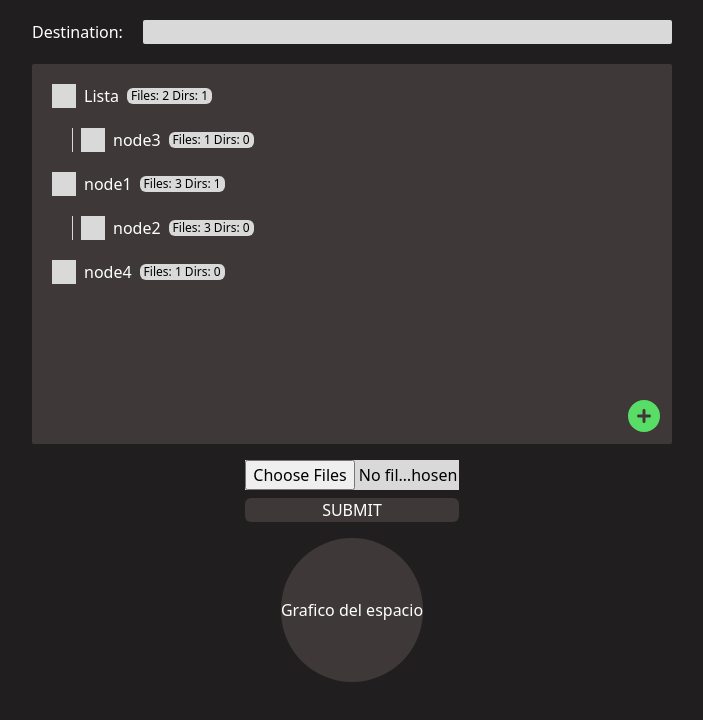
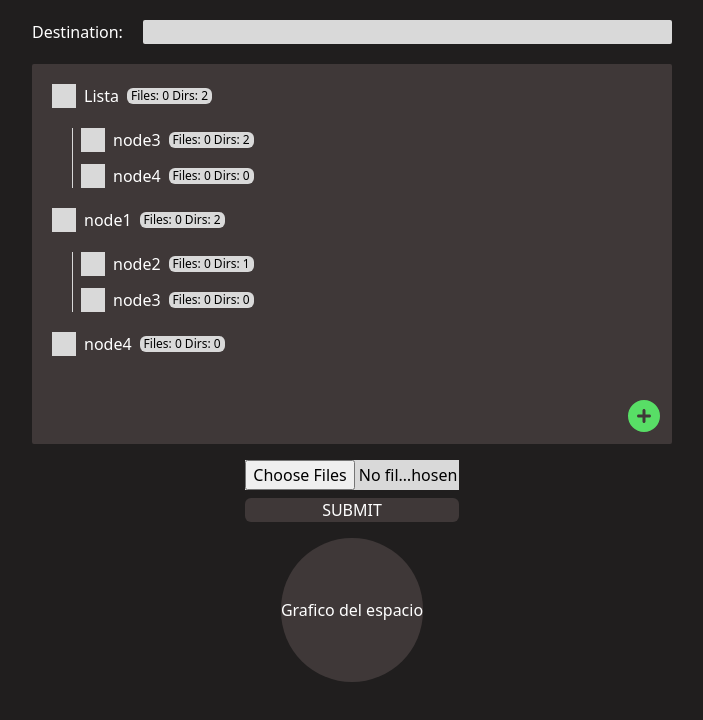
Before and after one commit to andres2110/my-g-drive-frontend, a Next.js app: page / in a window 1280 px wide. Shown: the top 720 px of the page, without its empty margins (288-991 px from the left). Built offline with nearby package versions, Linux system fonts and the light colour scheme.

Commit message:
insert nodes y update name funcionando

```diff
--- a/src/app/components/Node.jsx
+++ b/src/app/components/Node.jsx
@@ -2,7 +2,7 @@
 import React, { useContext } from "react";
 import { usePath } from "../hooks/usePath";
 import { useDirs } from "../hooks/useDirs";
-import { COLORS } from "../constants";
+import { ACTIONS, COLORS, MODES } from "../constants";
 import NodeInsert from "./NodeInsert";
 
 export default function Node({ name, numFiles, numDirs, path, mode, selected, id }) {
@@ -12,13 +12,13 @@ export default function Node({ name, numFiles, numDirs, path, mode, selected, id
   const fnHandleClick = () => {
     fnChangePath(path);
     fnDispatch({
-      type: "selected",
+      type: ACTIONS.select,
       id: id,
     });
   };
-  let sMode = selected ? "selected" : mode;
+  let sMode = selected ? MODES.selected : mode;
   let sDivClass = oColors[sMode];
-  let bDisplay = mode === "display";
+  let bDisplay = mode === MODES.displayed;
   return (
     <div className="flex flex-col">
       <div className="flex gap-2 items-center">
@@ -26,7 +26,7 @@ export default function Node({ name, numFiles, numDirs, path, mode, selected, id
         {bDisplay ? (
           <NodeDisplay numDirs={numDirs} numFiles={numFiles} name={name} />
         ) : (
-          <NodeInsert name={name} id={id} />
+          <NodeInsert name={name} id={id} path={path}/>
         )}
       </div>
     </div>
--- a/src/app/components/NodeInsert.jsx
+++ b/src/app/components/NodeInsert.jsx
@@ -1,28 +1,54 @@
 import { faCheck, faTimes } from "@fortawesome/free-solid-svg-icons";
 import { FontAwesomeIcon } from "@fortawesome/react-fontawesome";
-import React from "react";
+import { useRef, useState } from "react";
 import { useDirs } from "../hooks/useDirs";
+import { ACTIONS } from "../constants";
+import { usePath } from "../hooks/usePath";
 
-const NodeInsert = ({ name, id }) => {
+const NodeInsert = ({ name, id, path }) => {
+  const [bShow, setShow] = useState(false);
   const { fnDispatch } = useDirs();
-  const fnUpdate = (e) => {
-    console.log({ e });
+  const { path: currentPath, fnChangePath } = usePath();
+  const oInputName = useRef();
+  const fnUpdate = () => {
+    let sValue = oInputName.current.value;
+    fnDispatch({
+      type: ACTIONS.updateName,
+      id: id,
+      name: sValue,
+    });
+    setShow(true);
   };
   const fnDelete = () => {
+    if (path === currentPath) {
+      fnChangePath("");
+    }
     fnDispatch({
-      type: "deleted",
+      type: ACTIONS.delete,
       id: id,
     });
   };
 
   return (
     <div className="flex gap-2  items-center">
-      <input
-        type="text"
-        placeholder="Dirname"
-        className="text-xs rounded-lg p-1 w-15 bg-transparent text-[#9cd1a9]"
-      />
-      <FontAwesomeIcon icon={faCheck} color="#9cd1a9" />
+      {bShow ? (
+        <h5 className=" text-white" onDoubleClick={() => setShow(!bShow)}>
+          {name}
+        </h5>
+      ) : (
+        <>
+          <input
+            type="text"
+            capture
+            defaultValue={name}
+            className="rounded-lg w-15 bg-transparent text-[#c1d19c] text-base h-6"
+            ref={oInputName}
+            // onBlur={fnUpdate}
+          />
+          <FontAwesomeIcon icon={faCheck} color="#9cd1a9" onClick={fnUpdate} />
+        </>
+      )}
+
       <FontAwesomeIcon icon={faTimes} color="red" onClick={fnDelete} />
     </div>
   );
--- a/src/app/components/Tree.jsx
+++ b/src/app/components/Tree.jsx
@@ -4,6 +4,7 @@ import { faCirclePlus } from "@fortawesome/free-solid-svg-icons";
 import { usePath } from "../hooks/usePath";
 import TreeNodes from "./TreeNodes";
 import { useDirs } from "../hooks/useDirs";
+import { ACTIONS } from "../constants";
 
 export default function Tree() {
   const { path } = usePath();
@@ -11,7 +12,7 @@ export default function Tree() {
   const { dirs: aDirectories, selectedId: sSelected } = state;
   const fnAddDir = () => {
     fnDispatch({
-      type: "inserted",
+      type: ACTIONS.insert,
       path: path,
     });
   };
--- a/src/app/constants.js
+++ b/src/app/constants.js
@@ -1,6 +1,20 @@
 export const UPLOAD_API = "http://192.168.1.163:3001/upload";
 export const COLORS = {
-    display: "bg-[#D9D9D9] w-6 h-6",
-    selected: "bg-[#9CD1CE] w-6 h-6",
-    inserted: "bg-[#9cd1a9] w-6 h-6",
-  };
+  displayed: "bg-[#D9D9D9] w-6 h-6",
+  selected: "bg-[#9CD1CE] w-6 h-6",
+  inserted: "bg-[#9cd1a9] w-6 h-6",
+};
+
+export const MODES = {
+  displayed: 'displayed',
+  selected: 'selected',
+  inserted: 'inserted',
+}
+
+export const ACTIONS = {
+  select: "select",
+  insert: "insert",
+  delete: "delete",
+  maxNodes: 5,
+  updateName: 'update'
+};
--- a/src/app/mocks/files.json
+++ b/src/app/mocks/files.json
@@ -9,17 +9,80 @@
                       "name": "node3",
                       "isDirectory": true,
                       "nodes": {
+                          "directories": [
+                              {
+                                  "name": "node4",
+                                  "isDirectory": true,
+                                  "nodes": {
+                                      "directories": [
+                                          {
+                                              "name": "node1",
+                                              "isDirectory": true,
+                                              "nodes": {
                                                   "directories": [],
-              "numFiles": 1
+                                                  "numFiles": 0
+                                              },
+                                              "path": "/Lista/node3/node4/node1",
+                                              "id": "a1a31abc-b5ea-4a28-812b-466351656818"
+                                          },
+                                          {
+                                              "name": "node2",
+                                              "isDirectory": true,
+                                              "nodes": {
+                                                  "directories": [
+                                                      {
+                                                          "name": "node4",
+                                                          "isDirectory": true,
+                                                          "nodes": {
+                                                              "directories": [],
+                                                              "numFiles": 0
+                                                          },
+                                                          "path": "/Lista/node3/node4/node2/node4",
+                                                          "id": "dc2a3130-25bc-4833-a328-3f31c455e0ff"
+                                                      }
+                                                  ],
+                                                  "numFiles": 0
+                                              },
+                                              "path": "/Lista/node3/node4/node2",
+                                              "id": "a51fc384-d9b0-4c78-a626-74e8fe96235c"
+                                          }
+                                      ],
+                                      "numFiles": 0
+                                  },
+                                  "path": "/Lista/node3/node4",
+                                  "id": "224f5df9-284b-4ca9-9eee-122c5744b31f"
+                              },
+                              {
+                                  "name": "node7",
+                                  "isDirectory": true,
+                                  "nodes": {
+                                      "directories": [],
+                                      "numFiles": 0
+                                  },
+                                  "path": "/Lista/node3/node7",
+                                  "id": "5859c3e6-4732-4efd-ab23-db9301517172"
+                              }
+                          ],
+                          "numFiles": 0
                       },
                       "path": "/Lista/node3",
-            "id": "4fbca7c3-b82f-4a1d-9eb3-aba5b9183643"
+                      "id": "65cf19ba-3e52-45ff-ac64-4e5e3700c8cc"
+                  },
+                  {
+                      "name": "node4",
+                      "isDirectory": true,
+                      "nodes": {
+                          "directories": [],
+                          "numFiles": 0
+                      },
+                      "path": "/Lista/node4",
+                      "id": "07a895aa-76f3-4318-bec1-a14c8d79ef6b"
                   }
               ],
-        "numFiles": 2
+              "numFiles": 0
           },
           "path": "/Lista",
-      "id": "e3a55200-7b86-415a-8141-6a39c167acaa"
+          "id": "e7ef029a-f056-45f3-905c-10dfd7e240c7"
       },
       {
           "name": "node1",
@@ -30,28 +93,49 @@
                       "name": "node2",
                       "isDirectory": true,
                       "nodes": {
+                          "directories": [
+                              {
+                                  "name": "node5",
+                                  "isDirectory": true,
+                                  "nodes": {
                                       "directories": [],
-              "numFiles": 3
+                                      "numFiles": 0
+                                  },
+                                  "path": "/node1/node2/node5",
+                                  "id": "b633a64a-da7a-4cfb-b50d-b3b6c48a68d9"
+                              }
+                          ],
+                          "numFiles": 0
                       },
                       "path": "/node1/node2",
-            "id": "04c49d7b-5cd9-47b5-bad3-1df639976666"
+                      "id": "f9c1c475-6b11-4a8b-a7a1-448f279fa061"
+                  },
+                  {
+                      "name": "node3",
+                      "isDirectory": true,
+                      "nodes": {
+                          "directories": [],
+                          "numFiles": 0
+                      },
+                      "path": "/node1/node3",
+                      "id": "ce0b1d04-ebb8-479d-ae34-3669e4e08c38"
                   }
               ],
-        "numFiles": 3
+              "numFiles": 0
           },
           "path": "/node1",
-      "id": "988cb21c-c405-4d35-ad85-07459c81f7fc"
+          "id": "4440b52e-fb31-4e3e-93ea-457ffab826a5"
       },
       {
           "name": "node4",
           "isDirectory": true,
           "nodes": {
               "directories": [],
-        "numFiles": 1
+              "numFiles": 0
           },
           "path": "/node4",
-      "id": "f285c981-3785-4feb-91f9-85b50ce2f742"
+          "id": "18ce7ee8-edbf-4ae0-8ab3-9eaeb25cfd29"
       }
   ],
-  "numFiles": 1
+  "numFiles": 0
 }
--- a/src/app/reducer/directoriesReducer.js
+++ b/src/app/reducer/directoriesReducer.js
@@ -1,3 +1,4 @@
+import { ACTIONS, MODES } from "../constants";
 import { directories as DIRS } from "../mocks/files.json";
 import { fnTransformDirs } from "./utils";
 import { v4 } from "uuid";
@@ -6,73 +7,114 @@ let aDirs = fnTransformDirs(DIRS);
 export const initialState = {
   dirs: aDirs,
   selectedId: "",
+  nodesInserted: 0,
 };
-
-const fnInserNode = (aDirs, oNode, path) => {
-  aDirs.forEach((oDir) => {
-    //LIMITO la busqueda solo al primer nivel
-    if (oDir.path === path) {
-      oDir.nodes.push(oNode);
-      return;
-    }
-    // if (oDir.nodes.length > 0) {
-    //   fnInserNode(oDir.nodes, oNode, path);
-    // }
-    // console.log('Entro');
-    // return{
-    //   ...oDir,
-    //   nodes: aTempDirs
-    // }
-  });
-};
-
 export function directoriesReducer(state, action) {
-  const { type } = action;
+  const { type, id, path, name } = action;
   switch (type) {
-    case "selected":
-      const { id } = action;
+    case ACTIONS.select:
       let sId = state.selectedId === id ? "" : id;
       return {
         ...state,
         selectedId: sId,
       };
-    case "inserted":
-      const { path } = action;
-      let aPrevDir = state.dirs;
-      if (path === "") {
-        aPrevDir.push({
-          path: "New",
-          id: v4(),
-          mode: "inserted",
-          name: "New",
-          nodes: [],
-        });
+    case ACTIONS.insert:
+      if (state.nodesInserted === ACTIONS.maxNodes) {
         return {
           ...state,
-          dirs: aPrevDir,
         };
       }
-      let oNode = {
-        path: `${path}/new`,
-        id: v4(),
-        mode: "inserted",
-        name: "New",
-        nodes: [],
-      };
-      fnInserNode(aPrevDir, oNode, path);
+      fnInserNode(state.dirs, path);
       return {
         ...state,
-        dirs: aPrevDir,
+        nodesInserted: ++state.nodesInserted,
       };
 
-      break;
-    case "deleted":
-      let sIdDelete = action.id;
-      let aNewDirs = state.dirs.filter((oDir)=> oDir.id !== sIdDelete)
-      return{
+    case ACTIONS.delete:
+      let aNewDirs = fnDeleteNode(state.dirs, id);
+      return {
         ...state,
-        dirs: aNewDirs
-      }
-      break;
+        dirs: aNewDirs,
+        nodesInserted: --state.nodesInserted,
+      };
+    case ACTIONS.updateName:
+      fnUpdateName(id, name, state.dirs);
+      return {
+        ...state,
+      };
   }
 }
+const fnUpdateName = (sId, sName, aDirs) => {
+  let bUpdate = false;
+
+  aDirs.forEach((oDir) => {
+    if (oDir.id === sId) {
+      oDir.name = sName;
+      oDir.path = sName;
+      bUpdate = true;
+    }
+  });
+  if (bUpdate) {
+    return;
+  }
+
+  aDirs.forEach((oDir) => {
+    let aNewNodes = oDir?.nodes;
+    aNewNodes = aNewNodes.forEach((oNode) => {
+      if (oNode.id === sId) {
+        oNode.name = sName;
+        let aSplit = oNode.path.split("/");
+        aSplit = aSplit.slice(1, aSplit.length);
+        aSplit[aSplit.length - 1] = sName;
+        let sPath = "";
+        aSplit.forEach((name) => (sPath = `${sPath}/${name}`));
+        oNode.path = sPath;
+      }
+    });
+  });
+};
+
+const fnInserNode = (aDirs, path) => {
+  if (path === "") {
+    //Primer nivel
+    aDirs.push({
+      path: "New",
+      id: v4(),
+      mode: MODES.inserted,
+      name: "New",
+      nodes: [],
+    });
+    // return aDirs
+  }
+  let oNode = {
+    path: `${path}/new`,
+    id: v4(),
+    mode: MODES.inserted,
+    name: "New",
+    nodes: [],
+  };
+  aDirs.forEach((oDir) => {
+    //LIMITO la busqueda solo al segundo nivel
+    if (oDir.path === path) {
+      oDir.nodes.push(oNode);
+      return;
+    }
+  });
+};
+const fnDeleteNode = (aDirs, id) => {
+  let iLength = aDirs.length;
+  let aNewDirs = aDirs.filter((oDir) => oDir.id !== id);
+  if (iLength !== aNewDirs.length) {
+    // Primer nivel
+    return aNewDirs;
+  }
+  aNewDirs = aDirs.map((oDir) => {
+    //Busqueda en segundo nivel
+    let aNewNodes = oDir.nodes.filter((oNode) => oNode.id !== id);
+    return {
+      ...oDir,
+      nodes: aNewNodes,
+    };
+  });
+  return aNewDirs;
+};
--- a/src/app/reducer/utils.js
+++ b/src/app/reducer/utils.js
@@ -1,3 +1,5 @@
+import { MODES } from "../constants";
+
 export const fnTransformDirs = (aDirs) => {
     // let aNewNodes = [];
     let aNewDirs = aDirs.map((oDir) => {
@@ -15,7 +17,7 @@ export const fnTransformDirs = (aDirs) => {
         path: oDir.path,
         id: oDir.id,
         nodes: oNewNode.directories,
-        mode: "display",
+        mode: MODES.displayed,
         numFiles: oNewNode.numFiles,
         numDirs: oNewNode.directories.length,
         name: oDir.name
```
Lines whose indentation alone changed are shown as unchanged.
